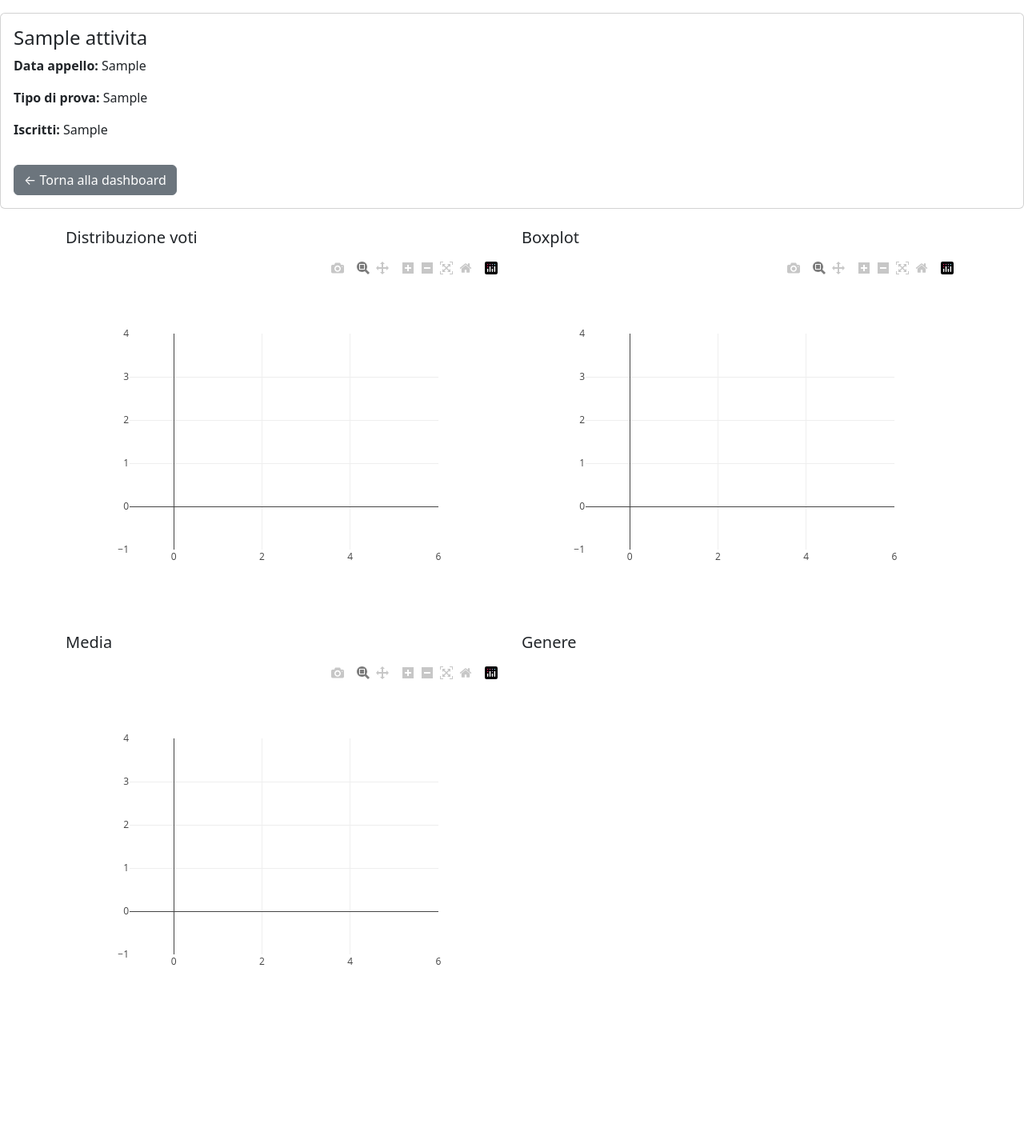
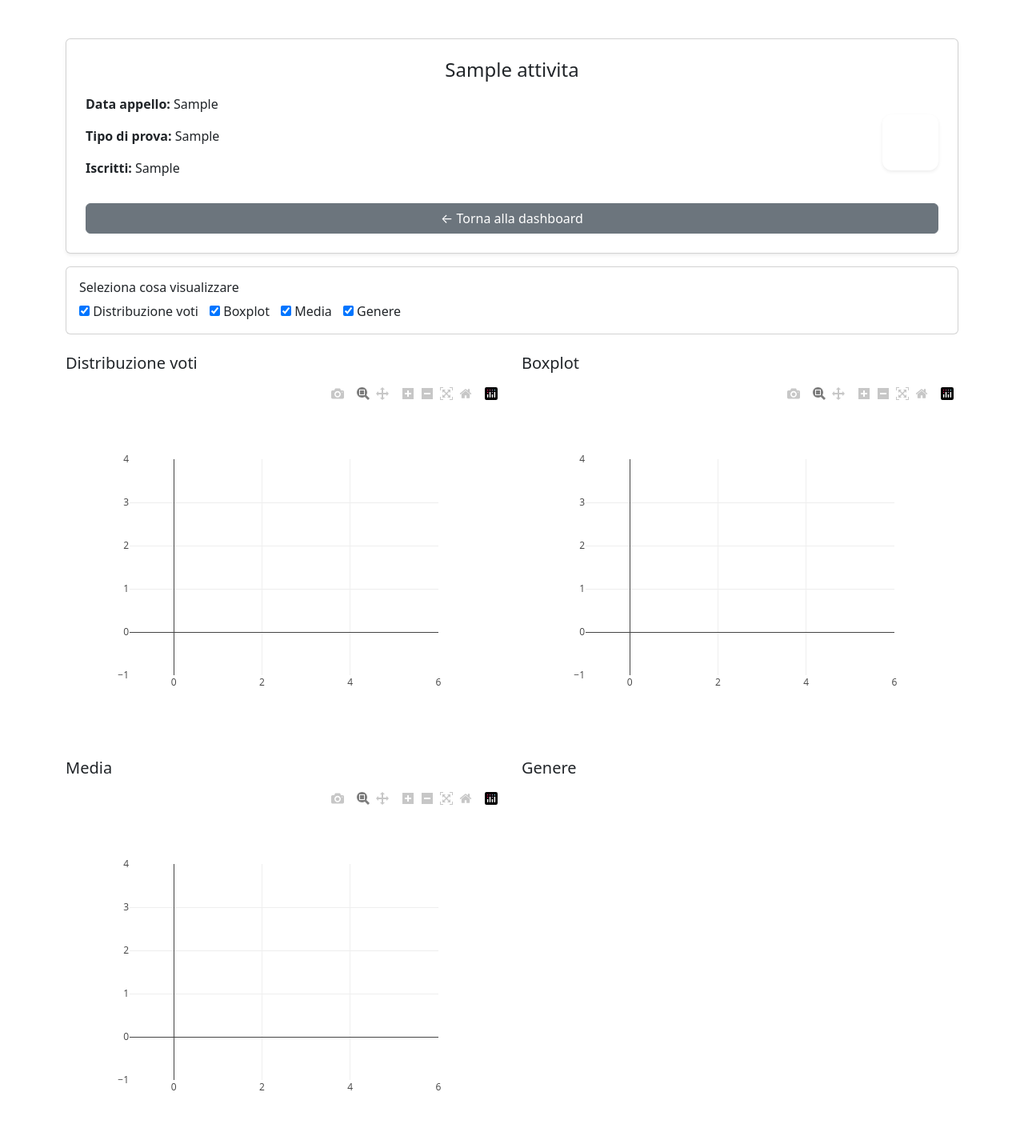
Before and after one commit to Aliceblandino/tirocinio, a Flask app: template templates/dettaglio_appello.html in a window 1280 px wide. Shown: the whole page at 80% size. Before the commit the page ends 1206 px from the top, so only its background shows below. Run offline with Flask 3, Linux system fonts and the light colour scheme; the template is opened without the code that fills it: most values are stand-ins (such as "Sample title", 1, 10 or a date in 2020); some libraries are stand-ins or nearby versions.

Commit message:
menu singolo

```diff
--- a/app.py
+++ b/app.py
@@ -7,6 +7,7 @@ from grafici import *  # importa tutte le funzioni dai grafici
 import re
 from genderize import Genderize #problema richieste limitate
 import gender_guesser.detector as gender
+from werkzeug.utils import secure_filename
 
 
 app = Flask(__name__)
@@ -31,9 +32,6 @@ def index():
             return redirect(url_for("dashboard"))
         return render_template("index.html", error="Credenziali errate")
     return render_template("index.html")
-
-from werkzeug.utils import secure_filename
-
 
 
 @app.route("/upload", methods=["POST"])
--- a/static/css/styles.css
+++ b/static/css/styles.css
@@ -64,3 +64,39 @@
     top: 0;
     z-index: 10;
 }
+/* Box per la visualizzazione della media */
+.media-box {
+    width: 70px;
+    height: 70px;
+    border-radius: 12px;
+    display: flex;
+    flex-direction: column;
+    align-items: center;
+    justify-content: center;
+    text-align: center;
+    box-shadow: 0 3px 8px rgba(0,0,0,0.15);
+    color: white;
+}
+
+/* TESTO "Media" */
+.media-label {
+    font-size: 10px;      /* <--- MODIFICA QUI */
+    font-weight: 600;     /* <--- MODIFICA QUI */
+    letter-spacing: 0.5px;
+    opacity: 0.9;
+}
+
+/* VALORE NUMERICO */
+.media-value {
+    font-size: 30px;      /* <--- MODIFICA QUI */
+    font-weight: 700;     /* <--- MODIFICA QUI */
+    line-height: 1;
+}
+
+
+
+
+.tag-menu label {
+    margin-right: 10px;
+    cursor: pointer;
+}
--- a/static/js/scripts.js
+++ b/static/js/scripts.js
@@ -51,5 +51,7 @@ document.addEventListener("DOMContentLoaded", () => {
             console.error("Form di eliminazione non trovata per id", id);
         }
     });
+
+
 });
 });
--- a/templates/dettaglio_appello.html
+++ b/templates/dettaglio_appello.html
@@ -1,4 +1,3 @@
-
 <!DOCTYPE html>
 <html lang="it">
 <head>
@@ -10,39 +9,93 @@
 
     <!-- CSS -->
     <link rel="stylesheet" href="{{ url_for('static', filename='css/styles.css') }}">
+
+    <!-- <style>
+        .media-box {
+            width: 48px;
+            height: 48px;
+            border-radius: 8px;
+            display: flex;
+            align-items: center;
+            justify-content: center;
+            font-weight: bold;
+            color: #fff;
+            font-size: 18px;
+        }
+        .tag-menu label {
+            margin-right: 12px;
+            cursor: pointer;
+        }
+    </style> -->
 </head>
 <body>
-<div class="card mt-3 fade-slide-in" id="card-dettaglio">
-    <div class="card-body">
-        <h4>{{ appello.header.attivita }}</h4>
-        <p><b>Data appello:</b> {{ appello.header.data_appello }}</p>
-        <p><b>Tipo di prova:</b> {{ appello.header.tipo_prova }}</p>
-        <p><b>Iscritti:</b> {{ appello.header.totale_iscritti }}</p>
+
+<div class="container d-flex justify-content-center mt-5">
+    <div class="card p-4 shadow-sm" style="max-width: 100%; width: 100%;">
+
+        <!-- TITOLO -->
+        <h4 class="mb-3 text-center">{{ appello.header.attivita }}</h4>
+
+        <!-- CONTENUTO + QUADRATINO MEDIA -->
+        <div class="d-flex justify-content-between align-items-center">
+
+            <!-- TESTO A SINISTRA -->
+            <div>
+                <p><b>Data appello:</b> {{ appello.header.data_appello }}</p>
+                <p><b>Tipo di prova:</b> {{ appello.header.tipo_prova }}</p>
+                <p><b>Iscritti:</b> {{ appello.header.totale_iscritti }}</p>
+            </div>
+
+            <!-- QUADRATINO MEDIA A DESTRA -->
+            <div class="d-flex align-items-center">
+                <div id="media-box" class="media-box shadow-sm"></div>
+            </div>
+
+        </div>
+
         <a href="{{ url_for('dashboard') }}" class="btn btn-secondary mt-3">← Torna alla dashboard</a>
+
     </div>
 </div>
 
-    <!-- QUI IN FUTURO AGGIUNGEREMO I GRAFICI -->
+
+
+<!-- MENU TAG SOTTO LA CARD DI INTESTAZIONE -->
+<div class="container mt-3">
+    <div class="card p-3">
+        <h6 class="mb-2">Seleziona cosa visualizzare</h6>
+        <div class="tag-menu">
+            <label><input type="checkbox" class="grafico-toggle" value="distribuzione" checked> Distribuzione voti</label>
+            <label><input type="checkbox" class="grafico-toggle" value="boxplot" checked> Boxplot</label>
+            <label><input type="checkbox" class="grafico-toggle" value="media" checked> Media</label>
+            <label><input type="checkbox" class="grafico-toggle" value="genere" checked> Genere</label>
+        </div>
+    </div>
+</div>
+
+<!-- GRAFICI -->
 <div class="container mt-4">
     <div class="row">
 
-        <div class="col-md-6">
+        <div class="col-md-6 grafico-wrapper" data-grafico="distribuzione">
             <h5>Distribuzione voti</h5>
             <div id="grafico-distribuzione"></div>
         </div>
 
-        <div class="col-md-6">
+        <div class="col-md-6 grafico-wrapper" data-grafico="boxplot">
             <h5>Boxplot</h5>
             <div id="grafico-boxplot"></div>
         </div>
 
-        <div class="col-md-6 mt-4">
+        <div class="col-md-6 mt-4 grafico-wrapper" data-grafico="media">
             <h5>Media</h5>
             <div id="grafico-media"></div>
         </div>
-        <div class="col-md-6 mt-4">
+
+        <div class="col-md-6 mt-4 grafico-wrapper" data-grafico="genere">
             <h5>Genere</h5>
             <div id="grafico-genere"></div>
+        </div>
 
     </div>
 </div>
@@ -61,9 +114,69 @@
     const graficoGenere = JSON.parse({{ grafico_genere | tojson }});
     Plotly.newPlot('grafico-genere', graficoGenere.data, graficoGenere.layout);
 
+    // -------------------------
+    // QUADRATINO MEDIA INTESTAZIONE
+    // -------------------------
+function setMediaBoxFromGrafico() {
+    const box = document.getElementById("media-box");
+
+    try {
+        const ys = graficoMedia.data[0].y || [];
+
+        if (!ys.length) {
+            box.innerHTML = `
+                <span class="media-label">Media</span>
+                <span class="media-value">-</span>
+            `;
+            box.style.background = "#6c757d";
+            return;
+        }
+
+        const media = ys.reduce((a, b) => a + b, 0) / ys.length;
+
+        box.innerHTML = `
+            <span class="media-label">Media</span>
+            <span class="media-value">${media.toFixed(1)}</span>
+        `;
+
+        box.style.background = media >= 18 ? "#28a745" : "#dc3545";
+
+    } catch (e) {
+        box.innerHTML = `
+            <span class="media-label">Media</span>
+            <span class="media-value">-</span>
+        `;
+        box.style.background = "#6c757d";
+    }
+}
+
+setMediaBoxFromGrafico();
+
+
+
+
+
+    // -------------------------
+    // MENU TAG: MOSTRA/NASCONDI GRAFICI
+    // -------------------------
+    function aggiornaVisibilitaGrafici() {
+        const selezionati = Array.from(document.querySelectorAll(".grafico-toggle:checked"))
+                                 .map(c => c.value);
+
+        document.querySelectorAll(".grafico-wrapper").forEach(div => {
+            const tipo = div.getAttribute("data-grafico");
+            div.style.display = selezionati.includes(tipo) ? "block" : "none";
+        });
+    }
+
+    document.querySelectorAll(".grafico-toggle").forEach(cb => {
+        cb.addEventListener("change", aggiornaVisibilitaGrafici);
+    });
+
+    // inizializza
+    aggiornaVisibilitaGrafici();
 </script>
 
-</div>
 <script src="{{ url_for('static', filename='js/scripts.js') }}"></script>
 </body>
 </html>
```
Also changed, not shown: 1 other file.
